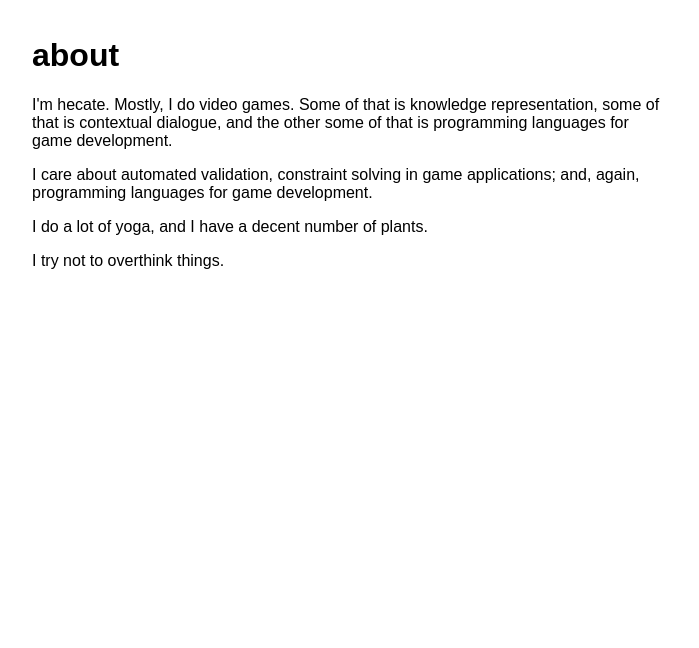
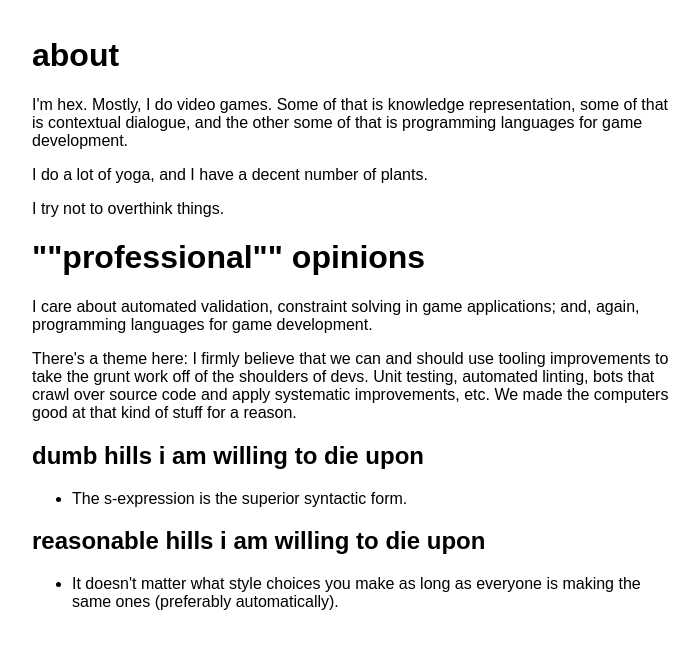
Before and after one commit to hecateeeee/hecateeeee.github.io, a plain HTML site: page index.html in a window 1280 px wide. Shown: the whole page, without its empty margins (288-987 px from the left). Drawn offline with Linux system fonts and the light colour scheme.

Commit message:
Update index to be cheekier and more on-brand

```diff
--- a/index.html
+++ b/index.html
@@ -5,12 +5,24 @@
 <link href="css/main.css" type="text/css" rel="stylesheet">
 </head>
 <body>
-<h1>about</h1><p>I&#39;m hecate. Mostly, I do video games. Some of that is knowledge
+<h1>about</h1><p>I&#39;m hex. Mostly, I do video games. Some of that is knowledge
 representation, some of that is contextual dialogue, and the other some
 of that is programming languages for game development.</p>
-<p>I care about automated validation, constraint solving in game
-applications; and, again, programming languages for game development.</p>
 <p>I do a lot of yoga, and I have a decent number of plants.</p>
 <p>I try not to overthink things.</p>
+<h1>&quot;&quot;professional&quot;&quot; opinions</h1><p>I care about automated validation, constraint solving in game
+applications; and, again, programming languages for game development.</p>
+<p>There&#39;s a theme here: I firmly believe that we can and should use
+tooling improvements to take the grunt work off of the shoulders of
+devs. Unit testing, automated linting, bots that crawl over source code
+and apply systematic improvements, etc. We made the computers good at
+that kind of stuff for a reason.</p>
+<h2>dumb hills i am willing to die upon</h2><ul>
+<li>The s-expression is the superior syntactic form.</li>
+</ul>
+<h2>reasonable hills i am willing to die upon</h2><ul>
+<li>It doesn&#39;t matter what style choices you make as long as everyone is
+making the same ones (preferably automatically).</li>
+</ul>
 </body>
 </html>
```
